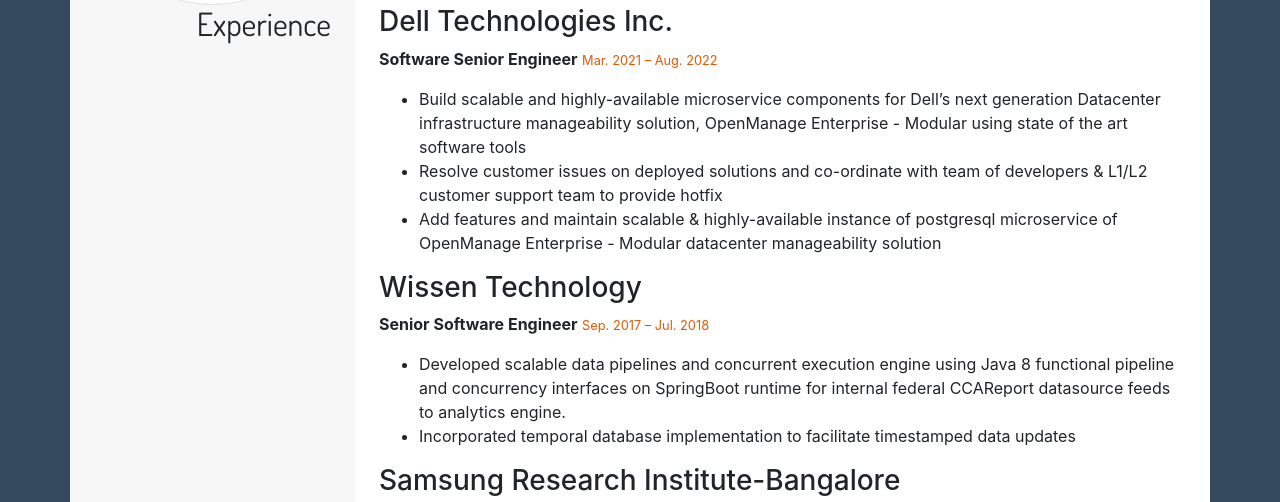
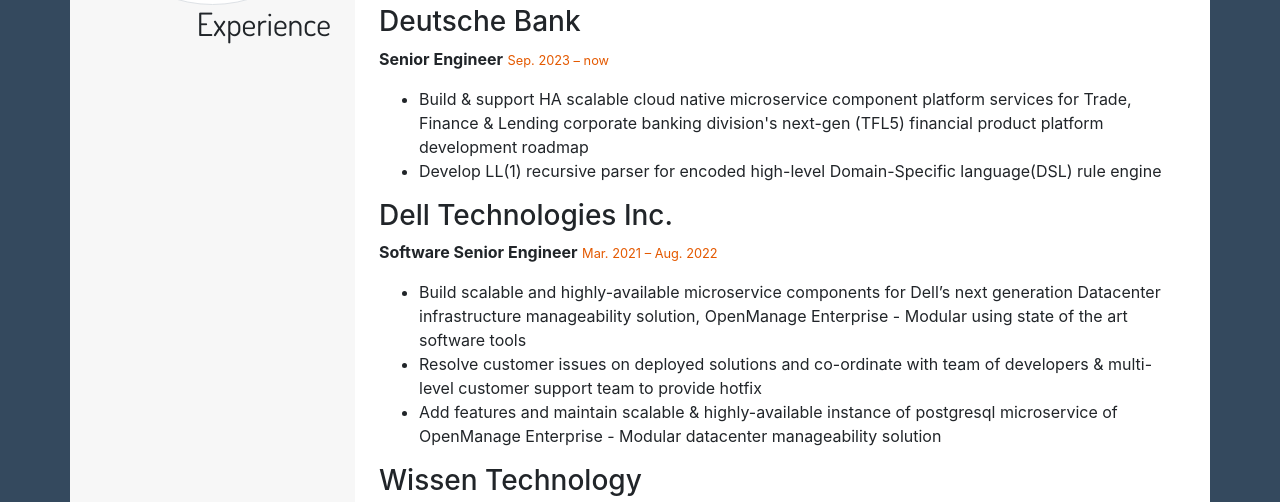
Before and after one commit to mukul-git/my.github.io, a plain HTML site: page index.html in a window 1280 px wide. Shown: the part 298-800 px from the top of the page. Drawn offline with nearby package versions, Linux system fonts and the light colour scheme.

Commit message:
Update DBG details to landing page
Add DBG details to index.html

```diff
--- a/index.html
+++ b/index.html
@@ -37,6 +37,16 @@
         <h2 class="font-special text-md-right">Experience</h2>
       </div>
       <div class="col-md-9 pb-5 px-4">
+        <h3>Deutsche Bank</h3>
+        <ul class="list-unstyled">
+          <li><strong>Senior Engineer</strong> <small class="accent">Sep. 2023 – now</small></li>
+        </ul>
+        <ul>
+          <li>Build & support HA scalable cloud native microservice component platform services for Trade, Finance & Lending corporate banking division's next-gen (TFL5) financial
+product platform development roadmap
+          </li>
+          <li>Develop LL(1) recursive parser for encoded high-level Domain-Specific language(DSL) rule engine</li>
+        </ul>
         <h3>Dell Technologies Inc.</h3>
         <ul class="list-unstyled">
           <li><strong>Software Senior Engineer</strong> <small class="accent">Mar. 2021 – Aug. 2022</small></li>
@@ -45,7 +55,7 @@
           <li>Build scalable and highly-available microservice components for Dell’s next generation Datacenter infrastructure manageability
 solution, OpenManage Enterprise - Modular using state of the art software tools
           </li>
-          <li>Resolve customer issues on deployed solutions and co-ordinate with team of developers & L1/L2 customer support team
+          <li>Resolve customer issues on deployed solutions and co-ordinate with team of developers & multi-level customer support team
 to provide hotfix</li>
 <li>Add features and maintain scalable & highly-available instance of postgresql microservice of OpenManage Enterprise -
 Modular datacenter manageability solution</li>
```
